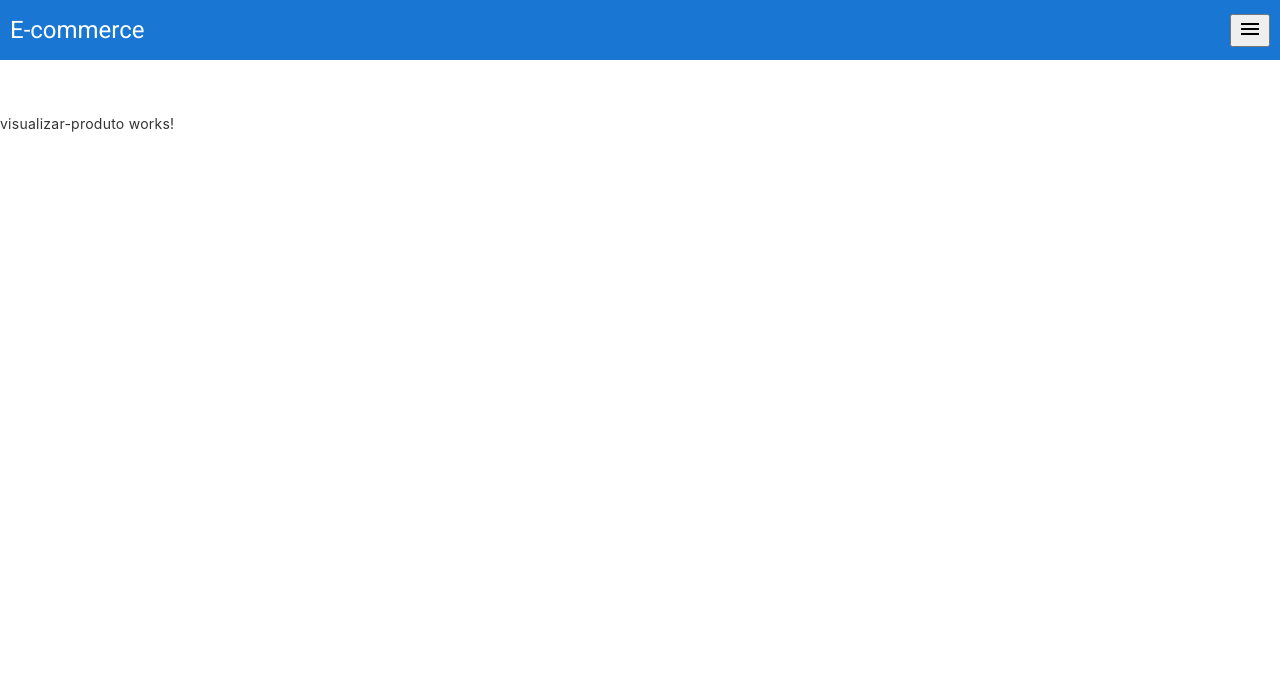
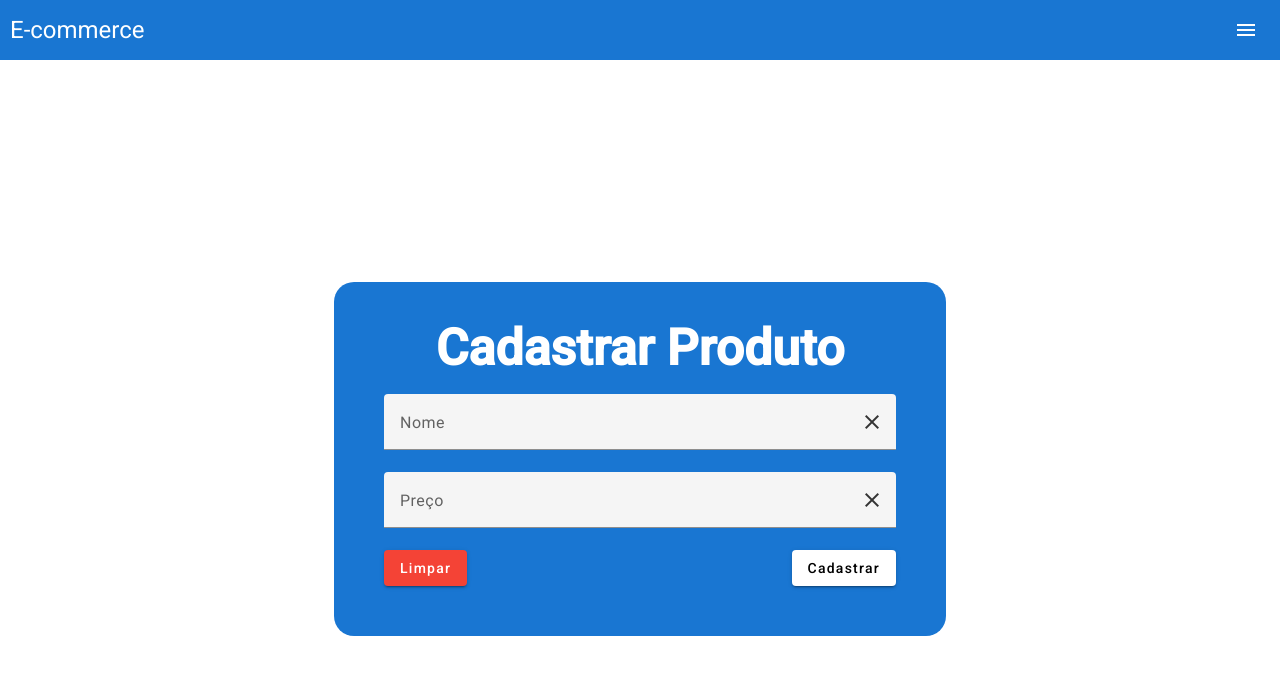
Before and after one commit to gustavorattmann/ecommerce-web, an Angular app: page /produto/cadastrar in a window 1280 px wide. Shown: the top 674 px of the page. Built offline with nearby package versions, Linux system fonts and the light colour scheme.

Commit message:
Criação de ações de cadastro e ajustes

```diff
--- a/src/app/app.component.html
+++ b/src/app/app.component.html
@@ -64,10 +64,14 @@
 <div class="toolbar" role="banner">
   <h1>E-commerce</h1>
   <div class="spacer"></div>
-  <button mat-icon-button class="example-icon" aria-label="Example icon-button with menu icon">
+  <button mat-icon-button (click)="drawer.toggle()" class="example-icon" aria-label="Example icon-button with menu icon">
     <mat-icon>menu</mat-icon>
   </button>
 </div>
+
+<mat-drawer-container class="example-container">
+  <mat-drawer #drawer>I'm a drawer</mat-drawer>
+</mat-drawer-container>
 
 <div class="content" role="main">
 </div>
--- a/src/app/app.module.ts
+++ b/src/app/app.module.ts
@@ -9,13 +9,18 @@ import { CadastrarProdutoComponent } from './components/cadastrar-produto/cadast
 import { AlterarProdutoComponent } from './components/alterar-produto/alterar-produto.component';
 import { ListarProdutosComponent } from './components/listar-produtos/listar-produtos.component';
 import { VisualizarProdutoComponent } from './components/visualizar-produto/visualizar-produto.component';
-import { FormsModule } from '@angular/forms';
+import { FormsModule, ReactiveFormsModule } from '@angular/forms';
 import { HttpClientModule } from '@angular/common/http';
 
 import { MatToolbarModule } from '@angular/material/toolbar';
+import { MatSidenavModule } from '@angular/material/sidenav';
 import { MatIconModule } from '@angular/material/icon';
+import { MatButtonModule } from '@angular/material/button';
+import { MatInputModule } from '@angular/material/input';
 import { MatTableModule } from '@angular/material/table';
-import { MatPaginatorModule } from '@angular/material/paginator';
+import { MatPaginatorIntl, MatPaginatorModule } from '@angular/material/paginator';
+import { getPortuguesePaginatorIntl } from './components/listar-produtos/portuguese-paginator-intl';
+import { MAT_DATE_LOCALE } from '@angular/material/core';
 
 @NgModule({
   declarations: [
@@ -36,13 +41,26 @@ import { MatPaginatorModule } from '@angular/material/paginator';
     }),
     BrowserAnimationsModule,
     FormsModule,
+    ReactiveFormsModule,
     HttpClientModule,
     MatToolbarModule,
+    MatSidenavModule,
     MatIconModule,
+    MatButtonModule,
+    MatInputModule,
     MatTableModule,
     MatPaginatorModule
   ],
-  providers: [],
+  providers: [
+    {
+      provide: MatPaginatorIntl,
+      useValue: getPortuguesePaginatorIntl()
+    },
+    {
+      provide: MAT_DATE_LOCALE,
+      useValue: 'pt-BR'
+    }
+  ],
   bootstrap: [AppComponent]
 })
 export class AppModule { }
--- a/src/app/components/cadastrar-produto/cadastrar-produto.component.css
+++ b/src/app/components/cadastrar-produto/cadastrar-produto.component.css
@@ -0,0 +1,31 @@
+.form {
+  width: 40vw;
+  margin: 25vh auto;
+  background-color: #1976d2;
+  padding: 50px;
+  border-radius: 20px;
+}
+
+h1 {
+  text-align: center;
+  color: #fff;
+  font-size: 50px;
+  font-weight: 700;
+  margin-bottom: 30px;
+}
+
+.campo-nome, .campo-preco {
+  width: 100%;
+  display: block;
+}
+
+.div-botoes {
+  display: flex;
+  justify-content: space-between;
+}
+
+@media (max-width: 767px) {
+  .form {
+    width: 90%;
+  }
+}
--- a/src/app/components/cadastrar-produto/cadastrar-produto.component.html
+++ b/src/app/components/cadastrar-produto/cadastrar-produto.component.html
@@ -1 +1,25 @@
-<p>cadastrar-produto works!</p>
+<form class="form" [formGroup]="formProduto">
+  <h1>Cadastrar Produto</h1>
+  <mat-form-field class="campo-nome">
+    <mat-label>Nome</mat-label>
+    <input matInput type="text" placeholder="Digite o nome do produto" formControlName="nome">
+    <button matSuffix mat-icon-button aria-label="Clear" (click)="limparNome()">
+      <mat-icon>close</mat-icon>
+    </button>
+  </mat-form-field>
+  <mat-form-field class="campo-preco">
+    <mat-label>Preço</mat-label>
+    <input matInput type="text" placeholder="Digite o preço do produto" formControlName="preco">
+    <button matSuffix mat-icon-button aria-label="Clear" (click)="limparPreco()">
+      <mat-icon>close</mat-icon>
+    </button>
+  </mat-form-field>
+  <div class="div-botoes">
+    <button mat-raised-button color="warn" id="botao-limpar" (click)="limparCampos()">
+      Limpar
+    </button>
+    <button mat-raised-button id="botao-cadastrar" (click)="onSubmit()">
+      Cadastrar
+    </button>
+  </div>
+</form>
--- a/src/app/components/cadastrar-produto/cadastrar-produto.component.ts
+++ b/src/app/components/cadastrar-produto/cadastrar-produto.component.ts
@@ -1,10 +1,58 @@
-import { Component } from '@angular/core';
+import { Component, OnInit } from '@angular/core';
+import { Produto } from 'src/app/models/produto.model';
+import { ProdutoService } from 'src/app/services/produto.service';
+import { FormBuilder, FormGroup, FormControl } from '@angular/forms';
 
 @Component({
   selector: 'app-cadastrar-produto',
   templateUrl: './cadastrar-produto.component.html',
   styleUrls: ['./cadastrar-produto.component.css']
 })
-export class CadastrarProdutoComponent {
+export class CadastrarProdutoComponent implements OnInit {
+  title = 'Teste';
 
+  formProduto!: FormGroup;
+
+  constructor(private produtoService: ProdutoService, private formBuilder: FormBuilder) { }
+
+  ngOnInit() {
+    this.createForm(new Produto());
+  }
+
+  createForm(produto: Produto) {
+    this.formProduto = new FormGroup({
+      nome: new FormControl(produto.nome),
+      preco: new FormControl(produto.preco)
+    });
+  }
+
+  get nome(): any { return this.formProduto.get('nome'); }
+  get preco(): any { return this.formProduto.get('preco'); }
+
+  limparNome() {
+    this.nome.reset();
+  }
+
+  limparPreco() {
+    this.preco.reset();
+  }
+
+  limparCampos() {
+    this.formProduto.reset(new Produto());
+  }
+
+  onSubmit() {
+    // aqui você pode implementar a logica para fazer seu formulário salvar
+    this.produtoService.create(this.formProduto.value).subscribe(
+      val => {},
+      response => {
+        if (response.status === 200) {
+          console.log(response.error.text);
+        } else {
+          console.log('Falha no cadastro!');
+        }
+      },
+      () => {}
+    );
+  }
 }
--- a/src/app/components/listar-produtos/listar-produtos.component.css
+++ b/src/app/components/listar-produtos/listar-produtos.component.css
@@ -0,0 +1,10 @@
+#tabela-produtos {
+  margin: 0 10px;
+}
+
+.example-container {
+  width: 400px;
+  height: 200px;
+  margin: 12px;
+  border: 1px solid #555;
+}
--- a/src/app/components/listar-produtos/listar-produtos.component.html
+++ b/src/app/components/listar-produtos/listar-produtos.component.html
@@ -1,4 +1,4 @@
-<div class="mat-elevation-z8">
+<div id="tabela-produtos" class="mat-elevation-z8">
   <mat-table [dataSource]="dataSource">
     <ng-container matColumnDef="codigo">
       <mat-header-cell *matHeaderCellDef> Código </mat-header-cell>
@@ -16,8 +16,10 @@
     <mat-header-row *matHeaderRowDef="['codigo', 'nome', 'preco']"></mat-header-row>
     <mat-row *matRowDef="let row; columns: ['codigo', 'nome', 'preco']"></mat-row>
   </mat-table>
-  <mat-paginator [pageSizeOptions]="[5, 10, 20]"
-                  showFirstLastButtons
-                  aria-label="Select page of periodic elements">
+  <mat-paginator [length]="100"
+                 [pageSize]="10"
+                 [pageSizeOptions]="[10, 25, 50, 100]"
+                 showFirstLastButtons
+                 aria-label="Select page of periodic elements">
   </mat-paginator>
 </div>
--- /dev/null
+++ b/src/app/components/listar-produtos/portuguese-paginator-intl.ts
@@ -0,0 +1,27 @@
+import { MatPaginatorIntl } from '@angular/material/paginator';
+
+const portugueseRangeLabel = (page: number, pageSize: number, length: number) => {
+  if (length === 0 || pageSize === 0) { return `0 de ${length}`; }
+
+  length = Math.max(length, 0);
+
+  const startIndex = page * pageSize;
+
+  const endIndex = startIndex < length ?
+      Math.min(startIndex + pageSize, length) :
+      startIndex + pageSize;
+
+  return `${startIndex + 1} - ${endIndex} de ${length}`;
+};
+
+
+export function getPortuguesePaginatorIntl() {
+  const paginatorIntl = new MatPaginatorIntl();
+
+  paginatorIntl.itemsPerPageLabel = 'Itens por página:';
+  paginatorIntl.nextPageLabel = 'Página seguinte';
+  paginatorIntl.previousPageLabel = 'Página anterior';
+  paginatorIntl.getRangeLabel = portugueseRangeLabel;
+
+  return paginatorIntl;
+}
--- a/src/app/services/produto.service.ts
+++ b/src/app/services/produto.service.ts
@@ -17,18 +17,18 @@ export class ProdutoService {
   }
 
   get(codigo: any): Observable<Produto> {
-    return this.http.get<Produto>(`${baseUrl}/${codigo}`);
+    return this.http.get<Produto>(`${baseUrl}/produto/${codigo}`);
   }
 
   create(data: any): Observable<any> {
-    return this.http.post(baseUrl, data);
+    return this.http.post(`${baseUrl}/produto/cadastrar`, data);
   }
 
   update(codigo: any, data: any): Observable<any> {
-    return this.http.patch(`${baseUrl}/${codigo}}`, data);
+    return this.http.patch(`${baseUrl}/produto/alterar/${codigo}}`, data);
   }
 
   delete(codigo: any): Observable<any> {
-    return this.http.delete(`${baseUrl}/${codigo}`);
+    return this.http.delete(`${baseUrl}/produto/deletar${codigo}`);
   }
 }
--- a/src/index.html
+++ b/src/index.html
@@ -14,6 +14,6 @@
 </head>
 <body class="mat-typography">
   <app-root></app-root>
-  <noscript>Please enable JavaScript to continue using this application.</noscript>
+  <noscript>Por favor, habilite o Javascript para continuar usando o aplicativo.</noscript>
 </body>
 </html>
```
Also changed, not shown: src/app/app-routing.module.ts (+4 -4 lines).
